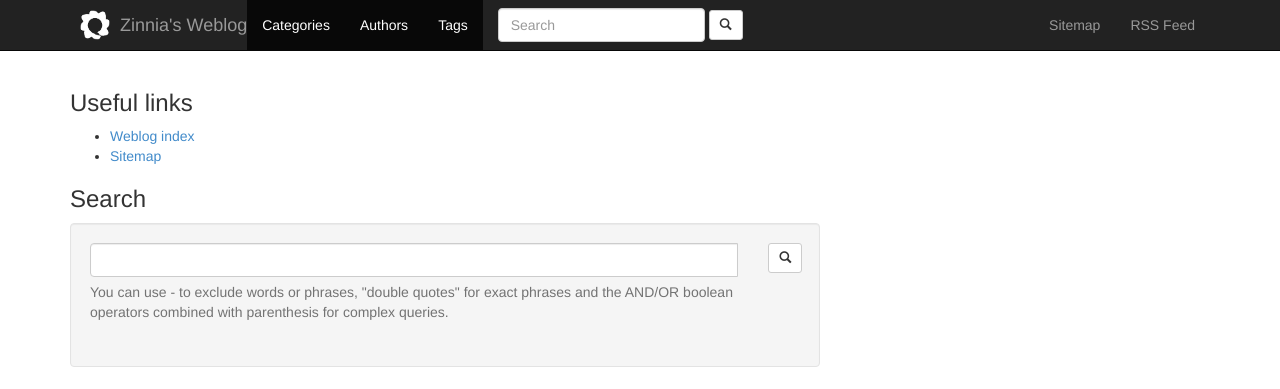
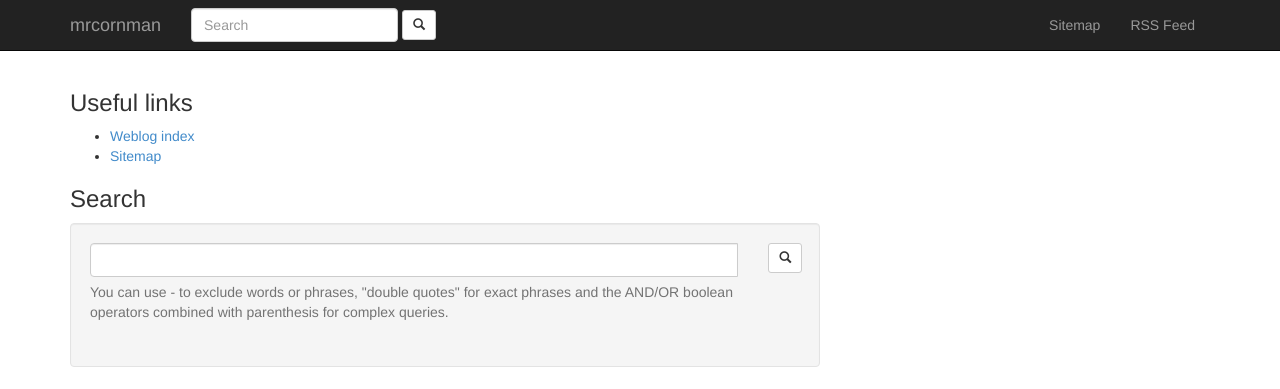
Before and after one commit to arloistale/mrcornman, a Django app: template blog/templates/zinnia/skeleton.html in a window 1280 px wide. Shown: the top 389 px of the page. Run offline with Django 3.2, Linux system fonts and the light colour scheme; the template is opened without the code that fills it, so the values that code supplies are empty; some libraries are stand-ins or nearby versions.

Commit message:
Cleanup 1

```diff
--- a/blog/templates/zinnia/skeleton.html
+++ b/blog/templates/zinnia/skeleton.html
@@ -3,10 +3,10 @@
 <html lang="{{ LANGUAGE_CODE }}">
   <head>
     <meta charset="utf-8">
-    <title>Zinnia's Weblog - {% block title %}{% endblock title %}{% block title-page %}{% endblock title-page %}</title>
+    <title>mrcornman</title>
     <meta name="robots" content="follow, all" />
     <meta name="viewport" content="width=device-width, initial-scale=1.0" />
-    <meta name="description" content="{% block meta-description %}{% trans "Just another Zinnia weblog." %}{% endblock meta-description %}{% block meta-description-page %}{% endblock meta-description-page %}" />
+    <meta name="description" content="{% block meta-description %}{% trans "Welcome to the website of Jonathan, or mrcornman." %}{% endblock meta-description %}{% block meta-description-page %}{% endblock meta-description-page %}" />
     <meta name="keywords" content="{% block meta-keywords %}django, blog, weblog, zinnia{% endblock meta-keywords %}" />
     <meta name="author" content="Fantomas42" />
     {% block meta %}{% endblock meta %}
@@ -47,33 +47,11 @@
             <span class="icon-bar"></span>
             <span class="icon-bar"></span>
           </button>
-          <img src="{% static "zinnia_bootstrap/img/zinnia.png" %}" class="pull-left" alt="Zinnia's Weblog" />
           <a href="{% url 'zinnia:entry_archive_index' %}" title="Zinnia's Welog" class="navbar-brand" rel="home">
-            Zinnia's Weblog
+            mrcornman
           </a>
         </div>
         <div class="collapse navbar-collapse navbar-ex1-collapse">
-          <ul class="nav navbar-nav navbar-left">
-            {% url 'zinnia:category_list' as category_list_url %}
-            <li {% if category_list_url in request.path %}class="active"{% endif %}>
-              <a href="{{ category_list_url }}" title="{% trans "Category list" %}">
-                {% trans "Categories" %}
-              </a>
-            </li>
-            {% url 'zinnia:author_list' as author_list_url %}
-            <li {% if author_list_url in request.path %}class="active"{% endif %}>
-              <a href="{{ author_list_url }}" title="{% trans "Author list" %}">
-                {% trans "Authors" %}
-              </a>
-            </li>
-            {% url 'zinnia:tag_list' as tag_list_url %}
-            <li {% if tag_list_url in request.path %}class="active"{% endif %}>
-              <a href="{{ tag_list_url }}" title="{% trans "Tag list" %}">
-                {% trans "Tags" %}
-              </a>
-            </li>
-            <li class="divider-vertical"></li>
-          </ul>
           <form method="get" action="{% url 'zinnia:entry_search' %}" class="navbar-form navbar-left">
             <div class="form-group">
               <input type="text" class="search-query form-control" placeholder="{% trans 'Search' %}" name="pattern" value="{{ pattern }}" />
```
Also changed, not shown: blog/templates/zinnia/base.html (+0 -13 lines).
